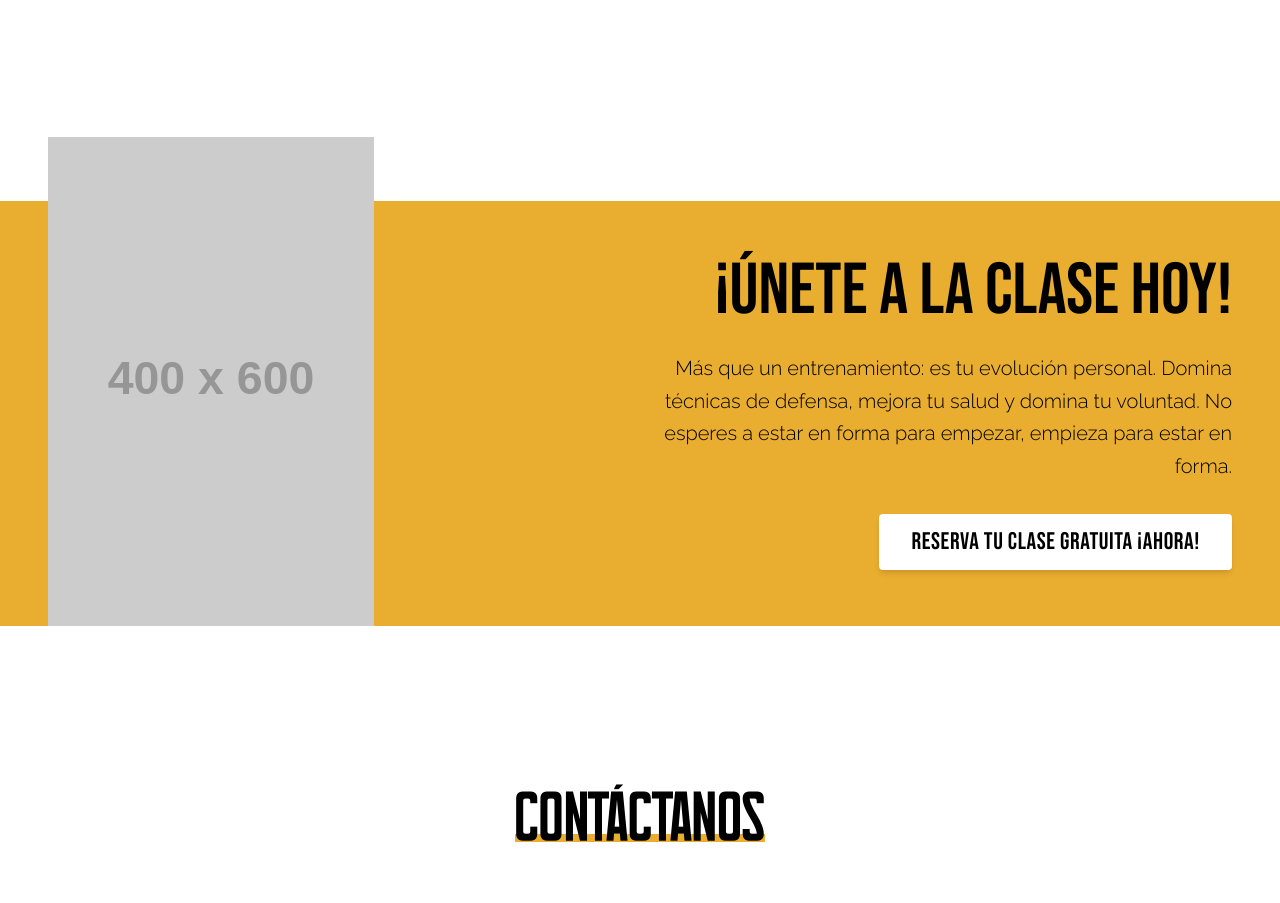
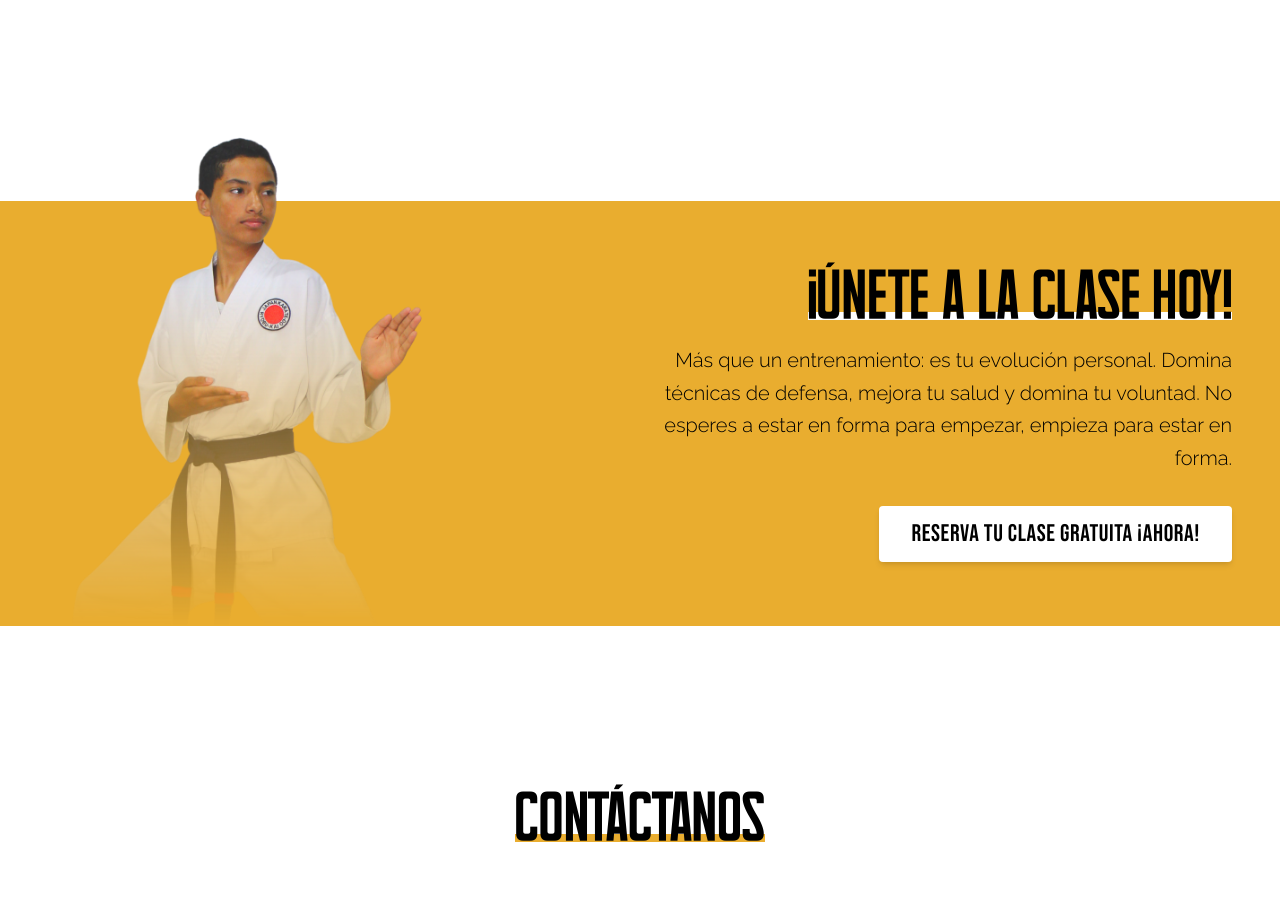
Before and after one commit to alexxowo/minarai-landing, an Astro site: page / in a window 1280 px wide. Shown: the part 8900-9803 px from the top of the page. Built offline with nearby package versions, Linux system fonts and the light colour scheme; Astro itself is replaced by a stand-in of ours; placeholder pictures from the web are drawn by us.

Commit message:
feat: Add new `JoinClass` component with associated images and a call-to-action to join a class.

```diff
--- a/src/components/JoinClass.astro
+++ b/src/components/JoinClass.astro
@@ -1,4 +1,6 @@
 ---
+import karate_student from "../assets/images/pedro_2.png"
+import HeaderTitle from "./atoms/HeaderTitle.astro"
 ---
 
 <section class="w-full h-[500px] mt-20 mb-20 relative">
@@ -8,23 +10,19 @@
 
           <!-- Image Section (Left) -->
           <div class="hidden md:flex flex-1 relative h-full items-end justify-center md:justify-start">
-             <!-- Image protruding from top.
-                  Container is h-[85%], component is 500px.
-                  We want the image to start from bottom of container and go up.
-                  The container accounts for the yellow bg.
-                  We want the image to go higher than the yellow bg.
-              -->
               <img
-                src="https://placehold.co/400x600/png"
+                src={karate_student.src}
                 alt="Karate Student"
                 class="absolute bottom-0 left-0 w-auto h-[115%] object-cover object-top z-10"
+                style="mask-image: linear-gradient(to bottom, black 0%, transparent 100%); -webkit-mask-image: linear-gradient(to bottom, black 30%, transparent 100%);"
               />
           </div>
 
           <!-- Content Section (Right) -->
           <div class="flex-1 flex flex-col justify-center items-end text-right md:pl-8 py-8 md:py-0 relative z-20">
               <h2 class="font-bebas text-5xl md:text-7xl uppercase text-black leading-none mb-6 relative">
-                  <span class="relative z-10">¡ÚNETE A LA CLASE HOY!</span>
+                  <!-- <span class="relative z-10">¡ÚNETE A LA CLASE HOY!</span> -->
+                       <HeaderTitle class="text-left" lineColor="white">¡ÚNETE A LA CLASE HOY!</HeaderTitle>
                    <!-- White background block effect behind text if needed, as seen in some designs,
                         but image shows plain text on yellow. -->
               </h2>
```
Also changed, not shown: src/assets/images/pedro.png (added), src/assets/images/pedro_2.png (added).
